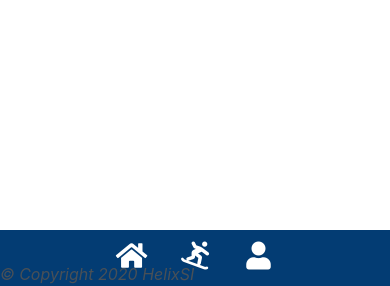
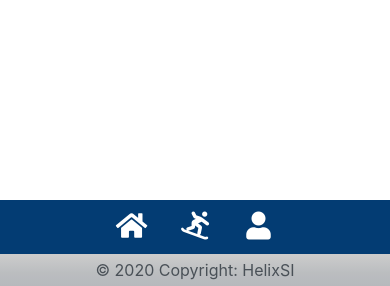
Before and after one commit to Toasted201/OpenClassroom_P06, a Symfony app: template templates/main/index.html.twig in a window 390 px wide. Shown: the part 558-844 px from the top of the page. Run offline with Twig, Linux system fonts and the light colour scheme; the template is opened without the code that fills it, so the values that code supplies are empty; some libraries are stand-ins or nearby versions.

Commit message:
#9 Footer : Change padding-bottom and background

```diff
--- a/public/css/base.css
+++ b/public/css/base.css
@@ -1,13 +1,17 @@
 @media (max-width: 992px)
 {
     body{
-        padding-bottom:60px;
+        padding-bottom:65px;
         padding-top: 0px;
     }
 
     .navbar{
         justify-content: center;
         padding-top: 2px;
-        padding-bottom: 0px;
+        padding-bottom: 15px;
     }
 }
+
+body{
+    padding-bottom: 20px;
+}
--- a/templates/base.html.twig
+++ b/templates/base.html.twig
@@ -60,10 +60,10 @@
         {% block body %}
         {% endblock %}
 
-        <footer id="footer">
-            <div class="mt-5 px-auto fixed-bottom">
-                <i>© Copyright 2020 HelixSI </i>
-            </div>
+        <footer class="bg-light text-center fixed-bottom">
+          <div class="text-center p-1" style="background-color: rgba(0, 0, 0, 0.2)">
+            © 2020 Copyright: HelixSI
+          </div>
         </footer>
 
         <script src="https://code.jquery.com/jquery-3.4.1.min.js" integrity="sha256-CSXorXvZcTkaix6Yvo6HppcZGetbYMGWSFlBw8HfCJo=" crossorigin="anonymous"></script>
```
